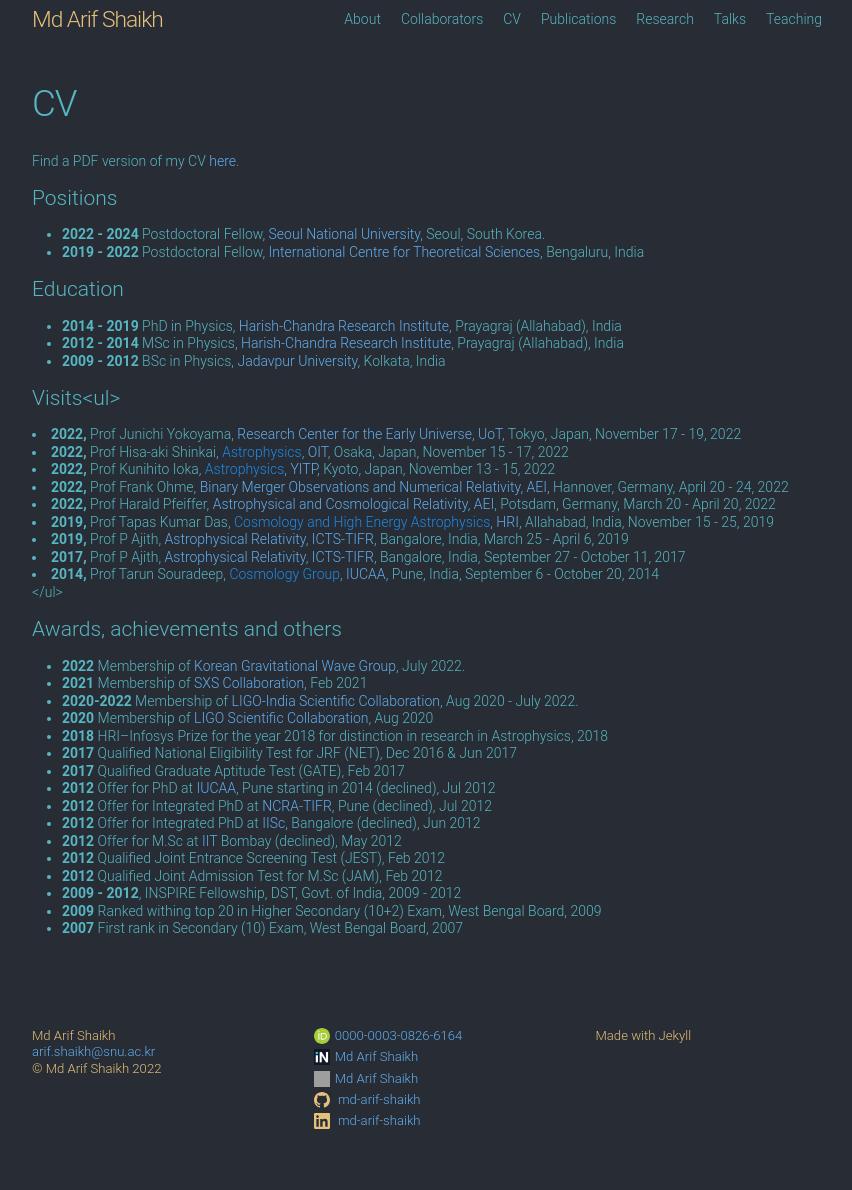
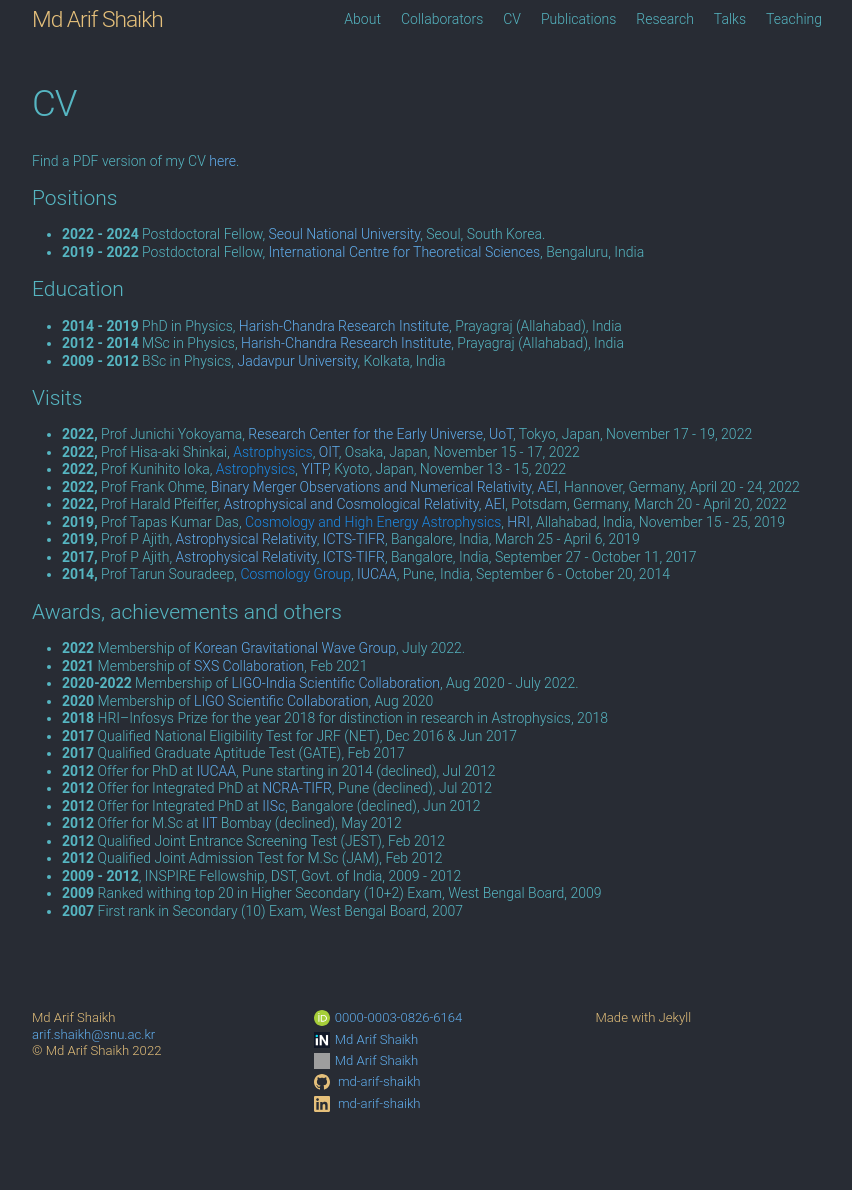
Before and after one commit to md-arif-shaikh/md-arif-shaikh.github.io, a Jekyll site: the page built from cv.md, in a window 1280 px wide. Shown: the whole page, without its empty margins (213-1065 px from the left). Built offline with Jekyll 4.4.1, drawn with Linux system fonts in a browser that asks for light colours; our own code applies the rules of GitHub Pages for plain Markdown files; grey boxes are pictures that could not be loaded.

Commit message:
fix indentation

```diff
--- a/cv.md
+++ b/cv.md
@@ -15,7 +15,7 @@ Find a PDF version of my CV [here](https://github.com/md-arif-shaikh/md-arif-sha
 - **2009 - 2012** BSc in Physics, [Jadavpur University](http://www.jaduniv.edu.in/), Kolkata, India
 
 # Visits
-{%- include visits.html -%}
+{% include visits.html %}
 
 # Awards, achievements and others
 
```
